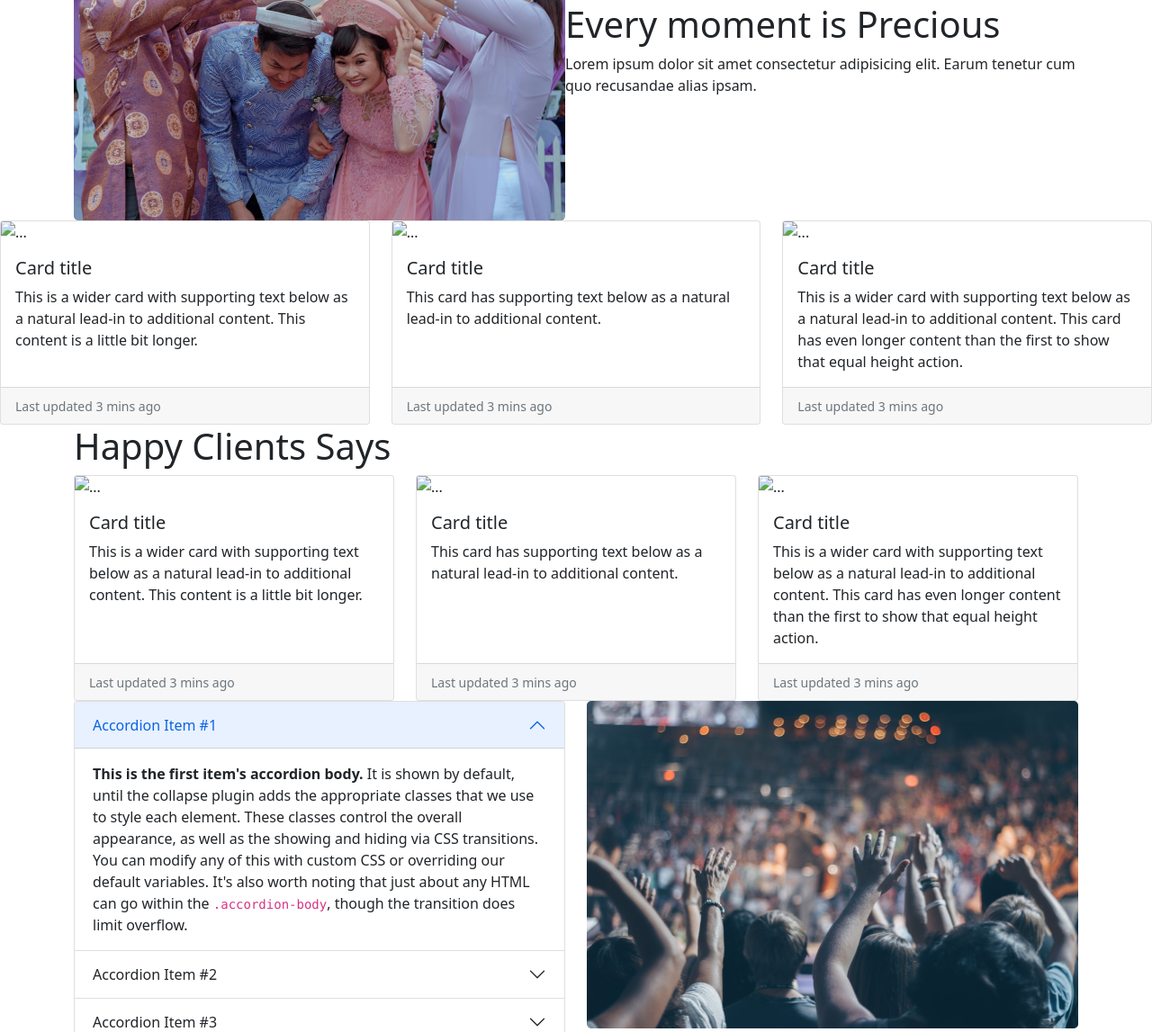
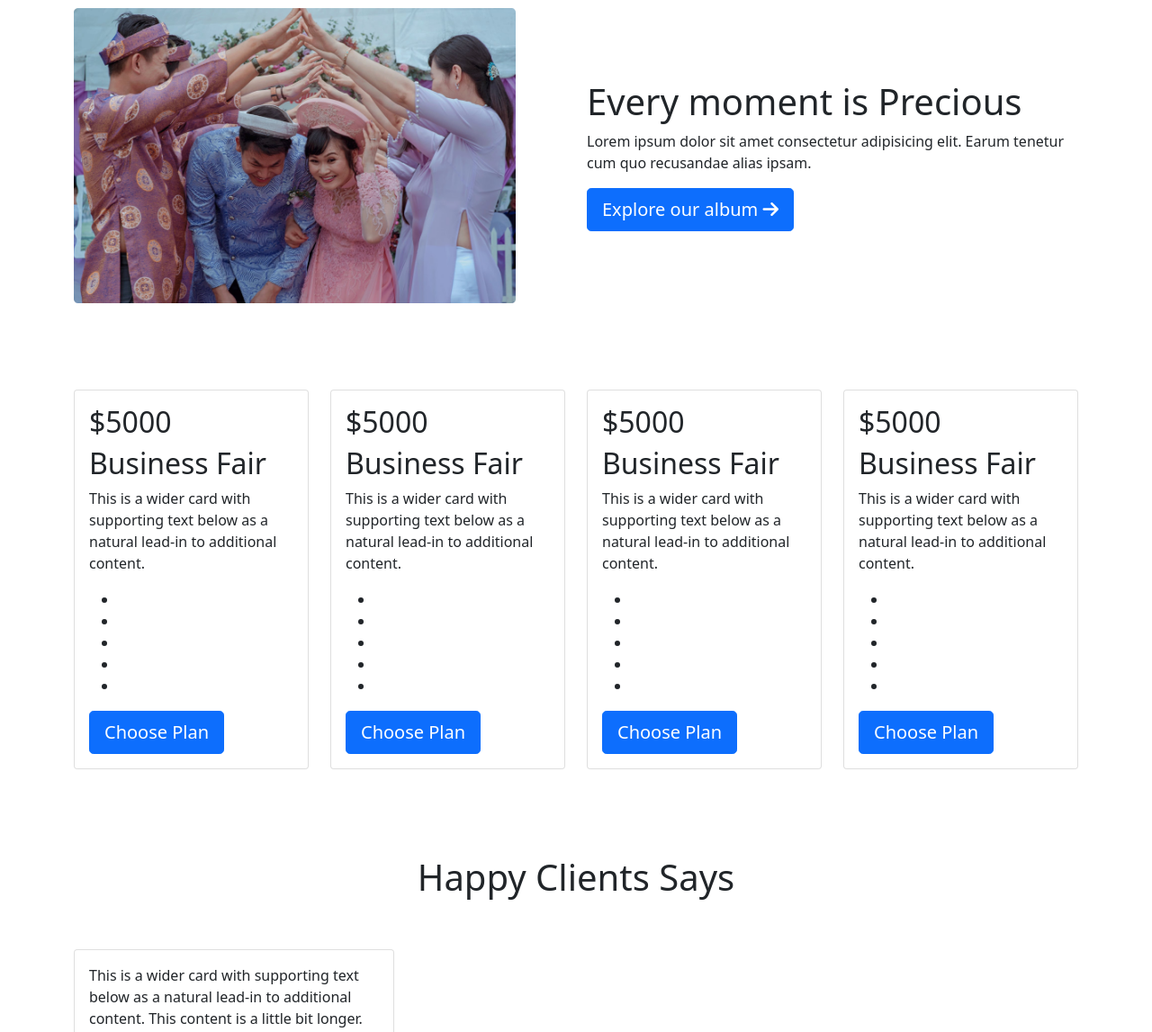
Before and after one commit to mahbubnoyon506/project-convention-center, a plain HTML site: page index.html in a window 1280 px wide. Shown: the part 694-1841 px from the top of the page at 90% size. Drawn offline with nearby package versions, Linux system fonts and the light colour scheme.

Commit message:
Two section done

```diff
--- a/index.html
+++ b/index.html
@@ -16,7 +16,7 @@
     <!-- Header-Starts-Here -->
     <header>
         <nav class="navbar navbar-expand-lg navbar-light bg-light">
-            <div class="container">
+            <div class="container p-3">
              <div>
                 <a class="navbar-brand" href="#">Navbar</a>
              </div>
@@ -45,7 +45,8 @@
           </nav>
 
           <!-- Banner-carousel -->
-          <div id="carouselExampleCaptions" class="carousel slide" data-bs-ride="carousel">
+
+            <div id="carouselExampleCaptions" class="carousel slide mb-5" data-bs-ride="carousel">
                 <div class="carousel-indicators">
                   <button type="button" data-bs-target="#carouselExampleCaptions" data-bs-slide-to="0" class="active" aria-current="true" aria-label="Slide 1"></button>
                   <button type="button" data-bs-target="#carouselExampleCaptions" data-bs-slide-to="1" aria-label="Slide 2"></button>
@@ -57,6 +58,7 @@
                     <div class="carousel-caption d-none d-md-block">
                       <h5>First slide label</h5>
                       <p>Some representative placeholder content for the first slide.</p>
+                      <button type="button" class="btn btn-sm btn-light text-primary">Book Now</button>
                     </div>
                   </div>
                   <div class="carousel-item">
@@ -64,6 +66,8 @@
                     <div class="carousel-caption d-none d-md-block">
                       <h5>Second slide label</h5>
                       <p>Some representative placeholder content for the second slide.</p>
+                      <button type="button" class="btn btn-sm btn-light text-primary">Book Now</button>
+                    </div>
                     </div>
                   </div>
                   <div class="carousel-item">
@@ -71,9 +75,11 @@
                     <div class="carousel-caption d-none d-md-block">
                       <h5>Third slide label</h5>
                       <p>Some representative placeholder content for the third slide.</p>
+                      <button type="button" class="btn btn-sm btn-light text-primary ">Book Now</button>
                     </div>
                     </div>
                   </div>
+
                 <button class="carousel-control-prev" type="button" data-bs-target="#carouselExampleCaptions" data-bs-slide="prev">
                   <span class="carousel-control-prev-icon" aria-hidden="true"></span>
                   <span class="visually-hidden">Previous</span>
@@ -82,101 +88,111 @@
                   <span class="carousel-control-next-icon" aria-hidden="true"></span>
                   <span class="visually-hidden">Next</span>
                 </button>
-          </div>
+
 
     </header>
     <main>
         <!-- congrats-part -->
         <section>
             <div class="container">
-                <div class="d-flex justify-content-center align-items-center">
-                    <div class="">
-                        <img src="images\wedding.png" alt="">
+                <div class="row py-5 d-flex align-items-center">
+                    <div class="col-lg-6">
+                        <img width="90%" src="images\wedding.png" alt="">
                     </div>
-                    <div class="">
+                    <div class="col-lg-6">
                         <h1>Every moment is Precious</h1>
                         <p>Lorem ipsum dolor sit amet consectetur adipisicing elit. Earum tenetur cum quo recusandae alias ipsam.</p>
+                        <button type="button" class="btn btn-lg btn-primary text-white">Explore our album <i class="fas fa-arrow-right"></i></button>
                     </div>
                   </div>
             </div>
         </section>
         <!-- package-chart -->
-        <div class="row row-cols-1 row-cols-md-3 g-4">
-            <div class="col">
-              <div class="card h-100">
-                <img src="..." class="card-img-top" alt="...">
+        <div class="container py-5">
+            <div class="row row-cols-1 row-cols-md-3  g-4 overflow-hidden">
+                <div class="col-md-6 col-lg-3 ">
+                  <div class="card">
                     <div class="card-body">
-                  <h5 class="card-title">Card title</h5>
-                  <p class="card-text">This is a wider card with supporting text below as a natural lead-in to additional content. This content is a little bit longer.</p>
-                </div>
-                <div class="card-footer">
-                  <small class="text-muted">Last updated 3 mins ago</small>
+                      <h2 class="card-title">$5000</h2>
+                      <h2 class="card-title">Business Fair</h2>
+                      <p class="card-text">This is a wider card with supporting text below as a natural lead-in to additional content.</p>
+                      <ul>
+                          <li></li>
+                          <li></li>
+                          <li></li>
+                          <li></li>
+                          <li></li>
+                      </ul>
+                      <button type="button" class="btn btn-lg btn-primary text-white">Choose Plan</button>
                     </div>
                   </div>
                 </div>
-            <div class="col">
-              <div class="card h-100">
-                <img src="..." class="card-img-top" alt="...">
+                <div class="col-md-6 col-lg-3 ">
+                  <div class="card">
                     <div class="card-body">
-                  <h5 class="card-title">Card title</h5>
-                  <p class="card-text">This card has supporting text below as a natural lead-in to additional content.</p>
-                </div>
-                <div class="card-footer">
-                  <small class="text-muted">Last updated 3 mins ago</small>
+                      <h2 class="card-title">$5000</h2>
+                      <h2 class="card-title">Business Fair</h2>
+                      <p class="card-text">This is a wider card with supporting text below as a natural lead-in to additional content.</p>
+                      <ul>
+                          <li></li>
+                          <li></li>
+                          <li></li>
+                          <li></li>
+                          <li></li>
+                      </ul>
+                      <button type="button" class="btn btn-lg btn-primary text-white">Choose Plan</button>
                     </div>
                   </div>
                 </div>
-            <div class="col">
-              <div class="card h-100">
-                <img src="..." class="card-img-top" alt="...">
+                <div class="col-md-6 col-lg-3 ">
+                  <div class="card">
                     <div class="card-body">
-                  <h5 class="card-title">Card title</h5>
-                  <p class="card-text">This is a wider card with supporting text below as a natural lead-in to additional content. This card has even longer content than the first to show that equal height action.</p>
+                      <h2 class="card-title">$5000</h2>
+                      <h2 class="card-title">Business Fair</h2>
+                      <p class="card-text">This is a wider card with supporting text below as a natural lead-in to additional content.</p>
+                      <ul>
+                          <li></li>
+                          <li></li>
+                          <li></li>
+                          <li></li>
+                          <li></li>
+                      </ul>
+                      <button type="button" class="btn btn-lg btn-primary text-white">Choose Plan</button>
                     </div>
-                <div class="card-footer">
-                  <small class="text-muted">Last updated 3 mins ago</small>
+                  </div>
+                </div>
+                <div class="col-md-6 col-lg-3 ">
+                  <div class="card">
+                    <div class="card-body">
+                      <h2 class="card-title">$5000</h2>
+                      <h2 class="card-title">Business Fair</h2>
+                      <p class="card-text">This is a wider card with supporting text below as a natural lead-in to additional content.</p>
+                      <ul>
+                          <li></li>
+                          <li></li>
+                          <li></li>
+                          <li></li>
+                          <li></li>
+                      </ul>
+                      <button type="button" class="btn btn-lg btn-primary text-white">Choose Plan</button>
                     </div>
                   </div>
                 </div>
               </div>
+        </div>
+
         <!-- Clients-review -->
         <section>
-            <div class="container">
-                <h1>Happy Clients Says</h1>
+            <div class="container py-5">
+                <h1 class="text-center pb-5">Happy Clients Says</h1>
                 <div class="row row-cols-1 row-cols-md-3 g-4">
                     <div class="col">
-                      <div class="card h-100">
-                        <img src="..." class="card-img-top" alt="...">
+                      <div class="card">
                         <div class="card-body">
-                          <h5 class="card-title">Card title</h5>
                           <p class="card-text">This is a wider card with supporting text below as a natural lead-in to additional content. This content is a little bit longer.</p>
-                        </div>
-                        <div class="card-footer">
-                          <small class="text-muted">Last updated 3 mins ago</small>
-                        </div>
-                      </div>
-                    </div>
-                    <div class="col">
-                      <div class="card h-100">
-                        <img src="..." class="card-img-top" alt="...">
-                        <div class="card-body">
-                          <h5 class="card-title">Card title</h5>
-                          <p class="card-text">This card has supporting text below as a natural lead-in to additional content.</p>
-                        </div>
-                        <div class="card-footer">
-                          <small class="text-muted">Last updated 3 mins ago</small>
-                        </div>
-                      </div>
-                    </div>
-                    <div class="col">
-                      <div class="card h-100">
-                        <img src="..." class="card-img-top" alt="...">
-                        <div class="card-body">
-                          <h5 class="card-title">Card title</h5>
-                          <p class="card-text">This is a wider card with supporting text below as a natural lead-in to additional content. This card has even longer content than the first to show that equal height action.</p>
-                        </div>
-                        <div class="card-footer">
-                          <small class="text-muted">Last updated 3 mins ago</small>
+                          <img src="images\person 1.png" alt="">
+                          <h3>John Cina</h3>
+                          <h3>Athlate</h3>
                         </div>
                       </div>
                     </div>
@@ -229,7 +245,7 @@
                           </div>
                     </div>
                     <div class="col-lg-6">
-                        <img src="images\people.png" alt="">
+                        <img width="100%" src="images\people.png" alt="">
                     </div>
                 </div>
             </div>
@@ -237,7 +253,7 @@
     </main>
     <!-- footer-starts-here -->
     <footer>
-         <div class="container">
+         <div class="container d-flex justify-content-between align-items-center">
              <div>
                  <p>© 2020 bike. All rights reserved</p>
              </div>
```
Lines whose indentation alone changed are shown as unchanged.
